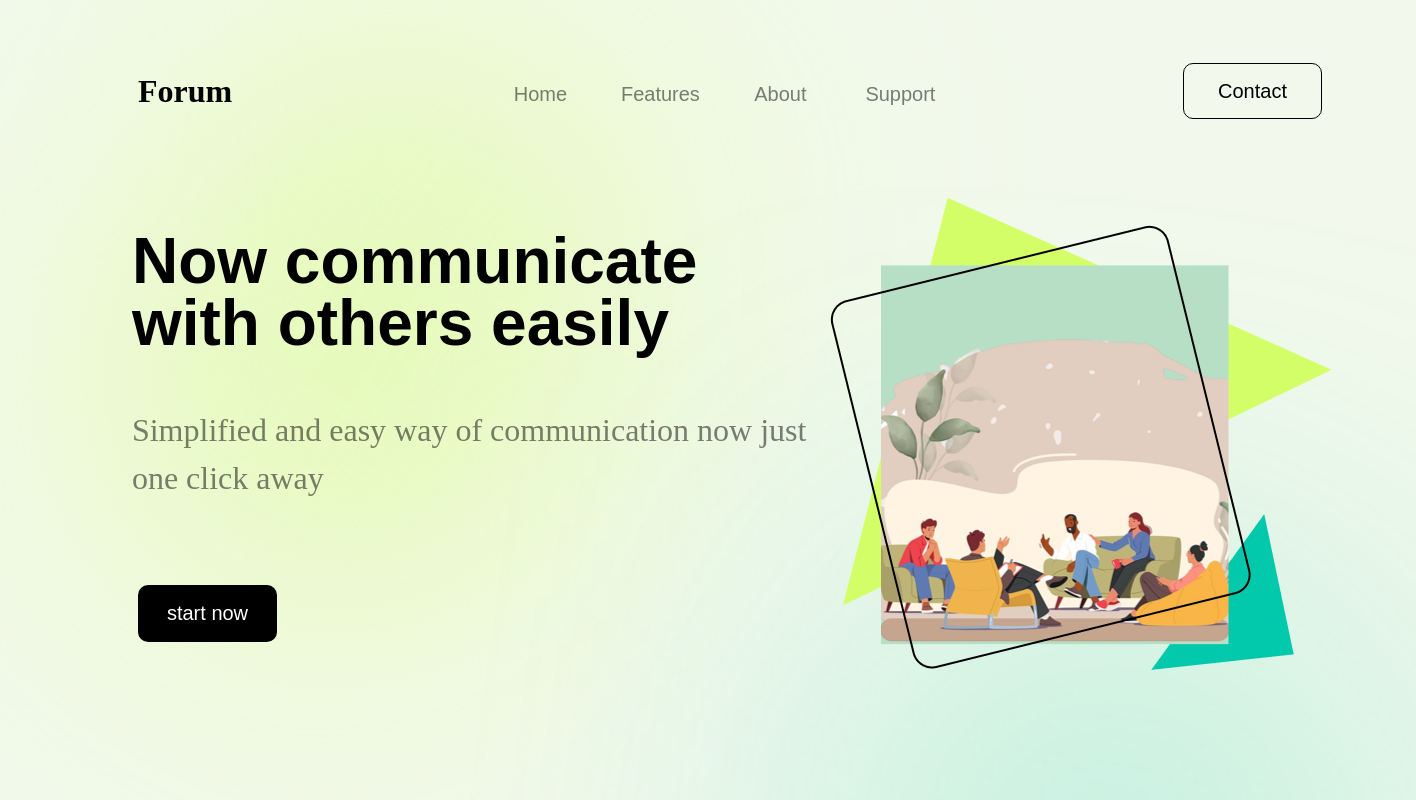
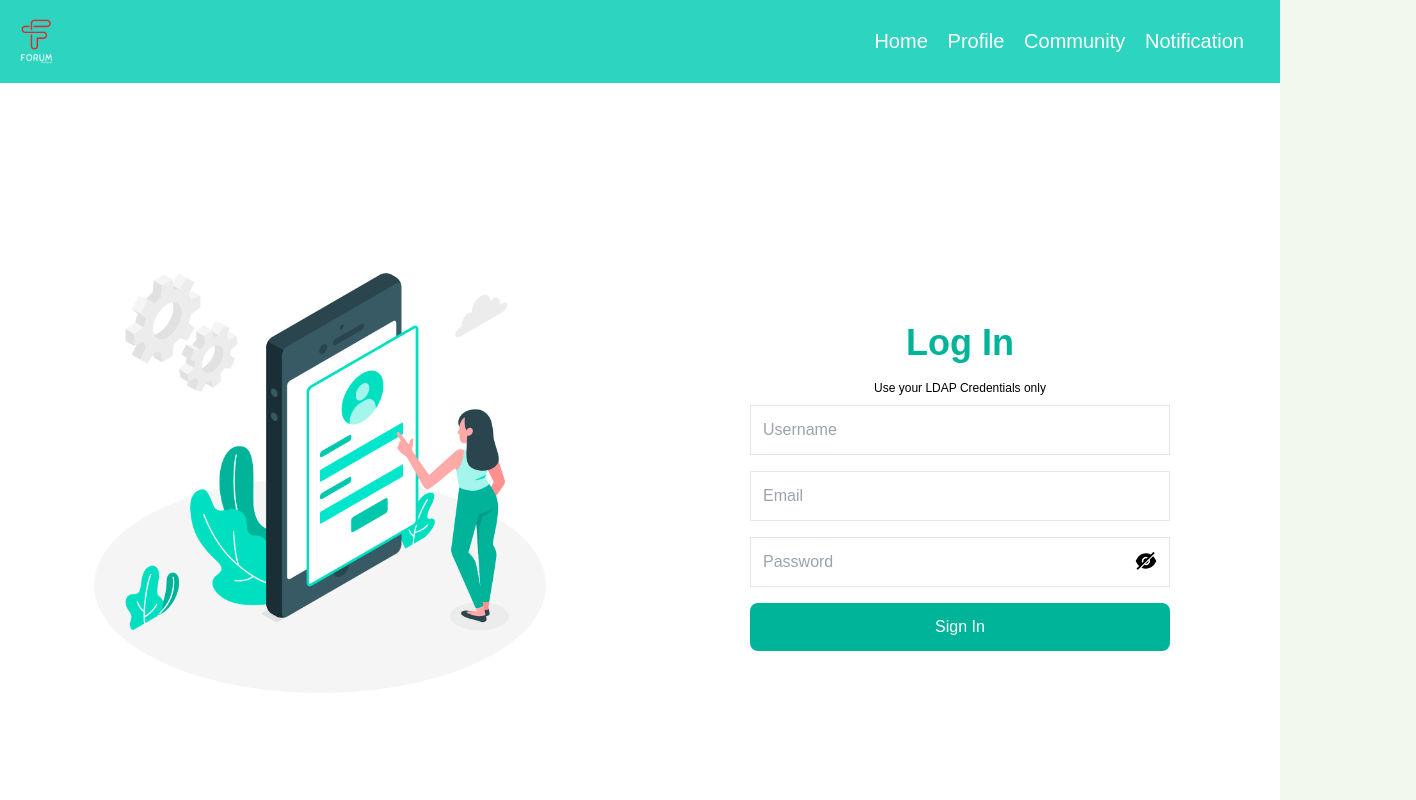
Before and after one commit to opencodeiiita/Forum-Frontend-Web, a React (Create React App) app: page /signin in a window 1280 px wide. Shown: the top 800 px of the page, 1416 px wide, since content can reach past the window. Built offline with nearby package versions, Linux system fonts and the light colour scheme; the HTML template or start-up script is replaced by a standard one.

Commit message:
Signin added (#45)
Co-authored-by: Vishal Ola <vishalola@Vishals-MacBook-Air.local>

```diff
--- a/package.json
+++ b/package.json
@@ -8,6 +8,8 @@
     "@testing-library/user-event": "^13.5.0",
     "react": "^18.2.0",
     "react-dom": "^18.2.0",
+    "react-icons": "^4.7.1",
+    "react-image": "^4.0.3",
     "react-router-dom": "^6.5.0",
     "react-scripts": "5.0.1",
     "web-vitals": "^2.1.4"
--- a/src/App.js
+++ b/src/App.js
@@ -6,21 +6,23 @@ import Home from './pages/Home';
 import Contact from './pages/Contact';
 import About from './pages/About';
 import Hero from './components/hero-section';
-
+import SignIn from "./pages/signin";
 
 function App() {
   return (
 <>
-{/* <Navbar /> */}
+<Navbar />
     <BrowserRouter>
      <Routes>
         <Route exact path='/Home' element={<Home />} />
         <Route path='/About' element={<About />} />
         <Route path='/Contact' element={<Contact />} />
+        <Route path='/signup' element={<Signup/>}/>
+        <Route path='/signin' element={<SignIn/>}/>
+
       </Routes>
     </BrowserRouter>
 
-     <Hero/>
     </>
   );
 }
--- a/src/pages/signin/index.js
+++ b/src/pages/signin/index.js
@@ -0,0 +1,70 @@
+import {AiFillEyeInvisible,AiFillEye} from 'react-icons/ai';
+import { useState } from 'react';
+// import Image from "react-image";
+import login from "../../assets/login_vector.jpg";
+
+
+export default function SignIn() {
+    let [open,setOpen]=useState(false);
+    let toggle=()=>{
+        setOpen(!open);
+    }
+    return (
+        <div className="grid grid-cols-1 sm:grid-cols-2 h-screen w-full bg-white">
+            <div className="hidden sm:flex overflow-auto " >
+                <img src={login}
+                className="object-contain"
+                alt="Sorry image couldn't load"
+                priority
+            />
+            </div>
+            <div className=" flex flex-col justify-center">
+                <form className="max-w-[500px] w-full mx-auto rounded-lg p-10  " >
+                    <h2 className="text-4xl text-center p-4 text-[#00b499] font-bold">
+                        Log In
+                    </h2>
+                    <div className="text-[12px] text-center">
+                        Use your LDAP Credentials only
+                    </div>
+                    <div className="flex flex-col py-2 ">
+                        <input
+                            placeholder="Username"
+                            className="border-[1px] font-normal bg-[#FFFFFF] p-3 focus:outline-none focus:border-green-500 transition-all"
+                            type="text"
+                            required
+                        />
+                    </div>
+                    <div className="flex flex-col py-2 ">
+                        <input
+                            placeholder="Email"
+                            className="border-[1px] font-normal bg-[#FFFFFF] p-3 focus:valid:border-green-500 focus:invalid:border-red-500 transition-all focus:outline-none"
+                            type="email"
+                            required
+                        />
+                    </div>
+                    <div className="flex flex-col py-2 relative">
+                        <input
+                            placeholder="Password"
+                            className="border-[1px] font-normal bg-[#FFFFFF] p-3 focus:border-green-500 pass_type transition-all focus:outline-none"
+                            type={(open===false)?"password":"text"}
+                            required
+                        ></input>
+                        <div className='text-2xl absolute top-5 right-3 cursor-[pointer] select-none'>
+                            {
+                                (open===false)?<AiFillEyeInvisible onClick={toggle}/>:<AiFillEye onClick={toggle}/>
+                            }
+
+                    </div>
+                    </div>
+
+                    <button
+                        type="submit"
+                        className=" w-full my-2 py-3 bg-[#00b499]  rounded-lg text-[#FFFFFF] shadow-[0_0_0px_0_rgba(100,100,111,0.2)] transition-shadow duration-300   hover:shadow-[0_0px_10px_0px_rgba(100,100,111,0.8)] "
+                    >
+                        Sign In
+                    </button>
+                </form>
+            </div>
+        </div>
+    );
+}
```
Also changed, not shown: src/assets/login_vector.jpg (added), src/components/Navbar/Navbar.js (line endings or trailing spaces), 1 other file (tests, documents, lock files or other folders).
